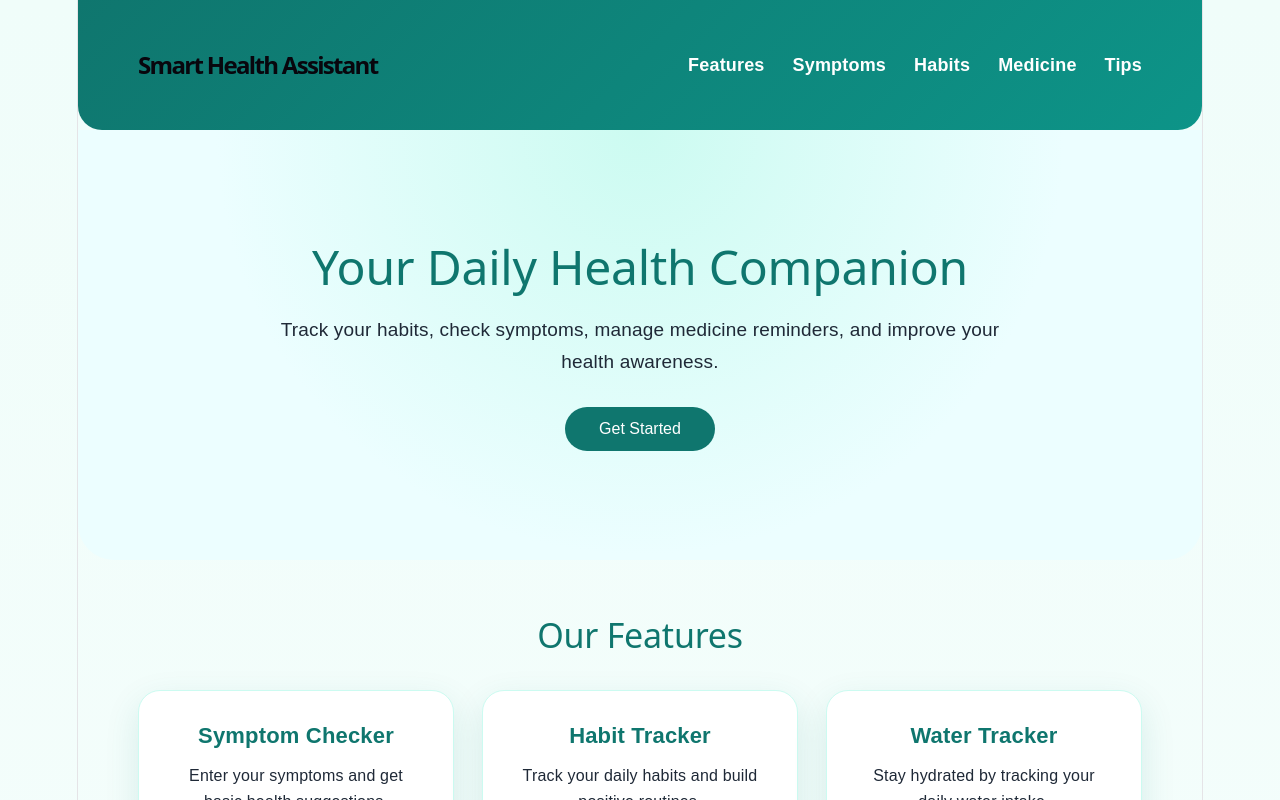
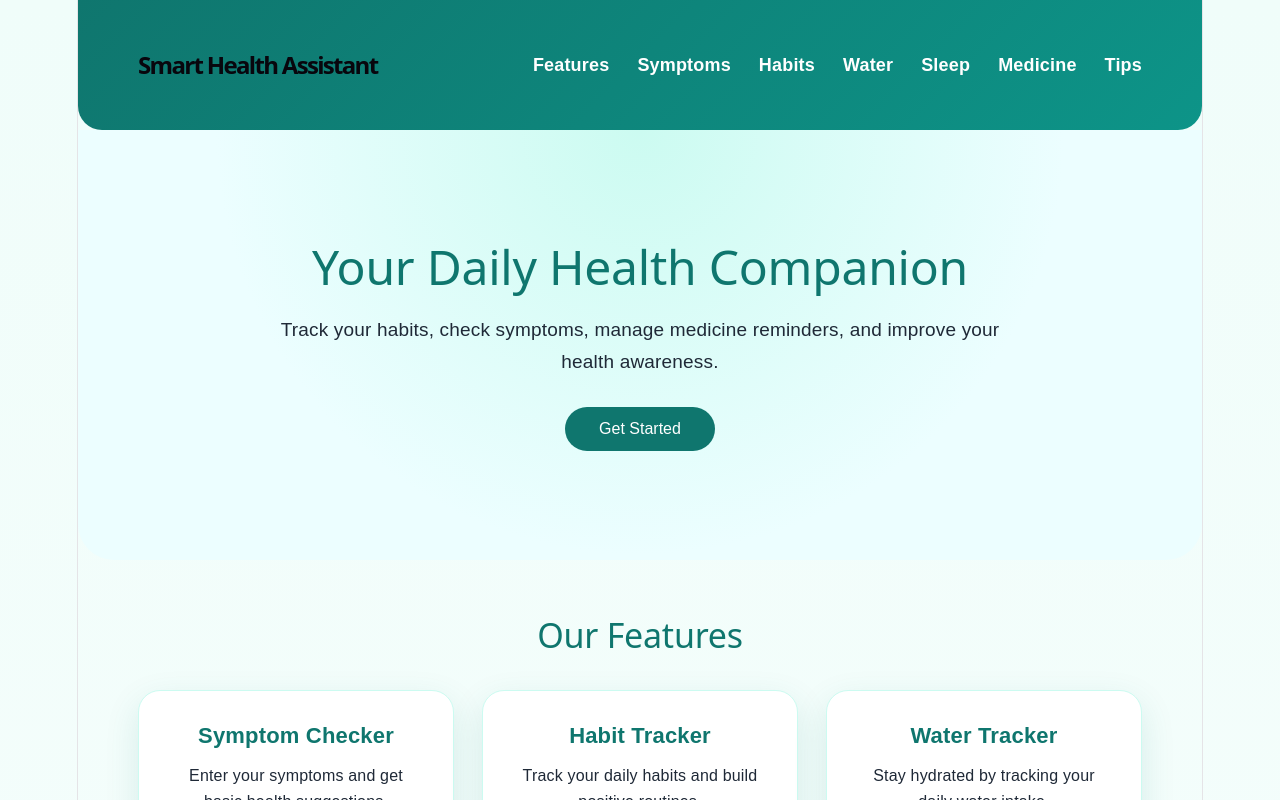
Before and after one commit to DDas12345/smart-health-assistant, a React (Vite) app: page / in a window 1280 px wide. Shown: the top 800 px of the page. Built offline with nearby package versions, Linux system fonts and the light colour scheme.

Commit message:
Modification

```diff
--- a/src/components/Navbar.jsx
+++ b/src/components/Navbar.jsx
@@ -9,6 +9,8 @@ function Navbar() {
                 <a href="#features">Features</a>
                 <a href="#symptoms">Symptoms</a>
                 <a href="#habits">Habits</a>
+                <a href="#water">Water</a>
+                <a href="#sleep">Sleep</a>
                 <a href="#medicine">Medicine</a>
                 <a href="#tips">Tips</a>
             </div>
```
